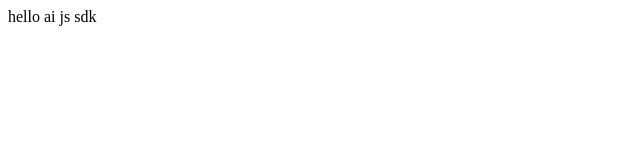
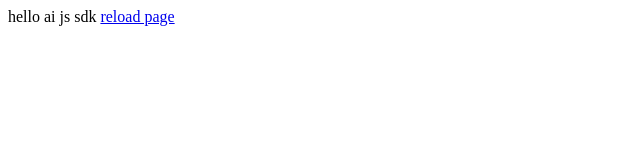
Before and after one commit to sakkuntyo/test-aisdk-javascript, a plain HTML site: page index.html in a window 1280 px wide. Shown: the whole page, without its empty margins (0-640 px from the left). Drawn offline with Linux system fonts and the light colour scheme.

Commit message:
add href

```diff
--- a/index.html
+++ b/index.html
@@ -11,6 +11,8 @@ cfg: { // Application Insights Configuration
 	    instrumentationKey: "98948087-b6ad-4af7-a461-e46e5a096260"
 }});
   </script>
-		      <body> hello ai js sdk </body>
+		      <body> hello ai js sdk
+                        <a href="https://sakkuntyo.github.io/test-aisdk-javascript/">reload page</a>
+		      </body>
 
 </html>
```
